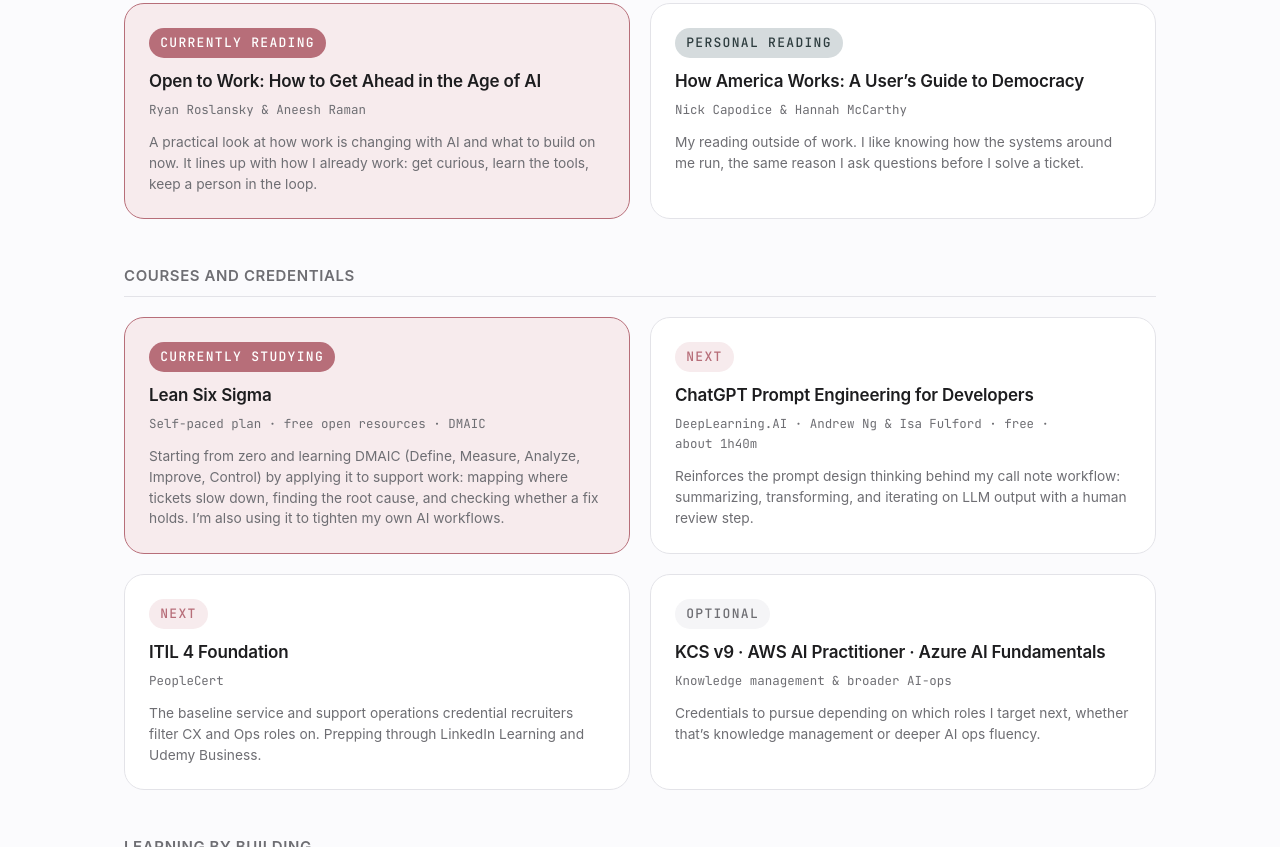
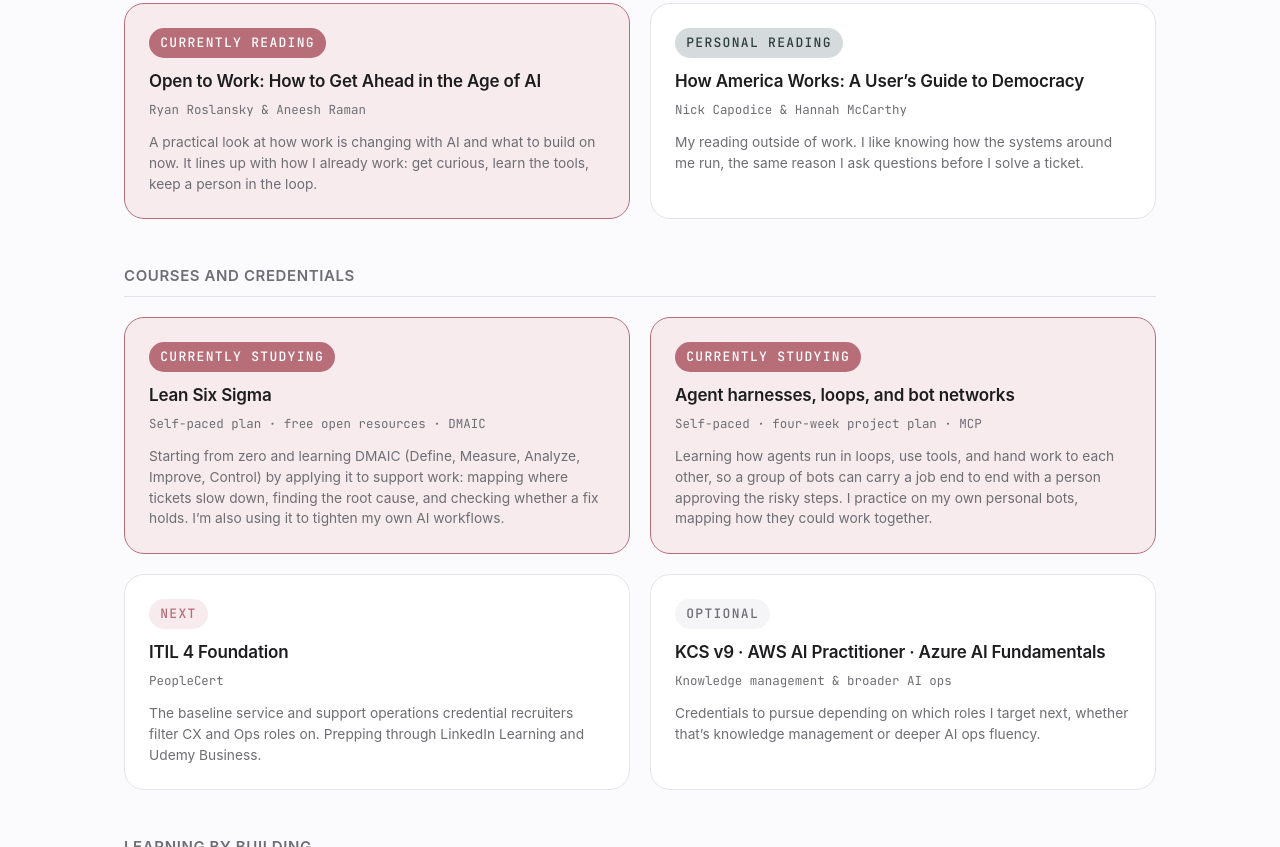
Before and after one commit to janackeh/janackeh-me, a plain HTML site: page index.html in a window 1280 px wide. Shown: the part 11153-12000 px from the top of the page. Drawn offline with Linux system fonts and the light colour scheme; a web font is replaced by a local one.

Commit message:
Learning: swap Prompt Engineering for agent harnesses study

```diff
--- a/index.html
+++ b/index.html
@@ -420,11 +420,11 @@
               <p class="cert-org">Self-paced plan · free open resources · DMAIC</p>
               <p class="cert-why">Starting from zero and learning DMAIC (Define, Measure, Analyze, Improve, Control) by applying it to support work: mapping where tickets slow down, finding the root cause, and checking whether a fix holds. I’m also using it to tighten my own AI workflows.</p>
             </article>
-            <article class="cert-card reveal" data-status="next">
-              <span class="cert-status">Next</span>
-              <h4 class="cert-name">ChatGPT Prompt Engineering for Developers</h4>
-              <p class="cert-org">DeepLearning.AI · Andrew Ng &amp; Isa Fulford · free · about 1h40m</p>
-              <p class="cert-why">Reinforces the prompt design thinking behind my call note workflow: summarizing, transforming, and iterating on LLM output with a human review step.</p>
+            <article class="cert-card reveal" data-status="in-progress">
+              <span class="cert-status">Currently studying</span>
+              <h4 class="cert-name">Agent harnesses, loops, and bot networks</h4>
+              <p class="cert-org">Self-paced · four-week project plan · MCP</p>
+              <p class="cert-why">Learning how agents run in loops, use tools, and hand work to each other, so a group of bots can carry a job end to end with a person approving the risky steps. I practice on my own personal bots, mapping how they could work together.</p>
             </article>
             <article class="cert-card reveal" data-status="next">
               <span class="cert-status">Next</span>
@@ -435,7 +435,7 @@
             <article class="cert-card reveal" data-status="optional">
               <span class="cert-status">Optional</span>
               <h4 class="cert-name">KCS v9 · AWS AI Practitioner · Azure AI Fundamentals</h4>
-              <p class="cert-org">Knowledge management &amp; broader AI-ops</p>
+              <p class="cert-org">Knowledge management &amp; broader AI ops</p>
               <p class="cert-why">Credentials to pursue depending on which roles I target next, whether that’s knowledge management or deeper AI ops fluency.</p>
             </article>
           </div>
```
